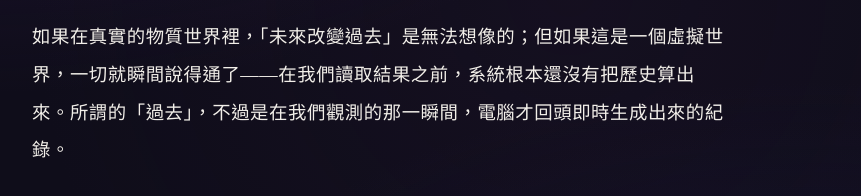
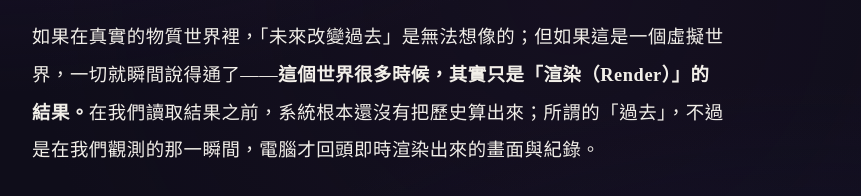
Before and after one commit to WakeLiu/WakeLiu.github.io, a plain HTML site: page posts/2026-11-17-are-we-living-in-a-simulation/index.html in a window 1280 px wide. Shown: the part 1888-2084 px from the top of the page, without its empty margins (262-1123 px from the left). Drawn offline with nearby package versions, Linux system fonts and the light colour scheme; a web font is replaced by a local one.

Commit message:
Update: 補上核心概念「這世界很多是渲染的結果」

```diff
--- a/posts/2026-11-17-are-we-living-in-a-simulation/index.html
+++ b/posts/2026-11-17-are-we-living-in-a-simulation/index.html
@@ -62,7 +62,7 @@
 <p>這已經很像電子遊戲為了節省算力所做的設計：玩家眼睛沒看向的地方，系統就不把畫面畫出來，只留下一串機率代碼；直到你轉頭看過去的那一刻，電腦才即時把實體渲染在畫面上。</p>
 <p>後來物理學家更進一步，做了「延遲選擇實驗」——先讓光子穿過雙狹縫，等它已經通過之後、撞上螢幕前的最後一瞬間，才臨時決定要不要打開儀器觀測。</p>
 <p>按照我們的常識，因在前、果在後，光子在過去穿過狹縫時到底是波還是粒子，應該早就決定了。但實驗結果卻違反了因果律：<strong>我們在「未來」才做出的觀測決定，竟然回頭改寫了光子在「過去」的歷史。</strong>只要最後一刻決定觀測，它就表現得像過去只走了一條路；只要最後一刻抹去觀測紀錄，它就表現得像過去同時走了兩條路。</p>
-<p>如果在真實的物質世界裡，「未來改變過去」是無法想像的；但如果這是一個虛擬世界，一切就瞬間說得通了——在我們讀取結果之前，系統根本還沒有把歷史算出來。所謂的「過去」，不過是在我們觀測的那一瞬間，電腦才回頭即時生成出來的紀錄。</p>
+<p>如果在真實的物質世界裡，「未來改變過去」是無法想像的；但如果這是一個虛擬世界，一切就瞬間說得通了——<strong>這個世界很多時候，其實只是「渲染（Render）」的結果。</strong>在我們讀取結果之前，系統根本還沒有把歷史算出來；所謂的「過去」，不過是在我們觀測的那一瞬間，電腦才回頭即時渲染出來的畫面與紀錄。</p>
 <blockquote><p><em>Reality is merely an illusion, albeit a very persistent one.</em> — Albert Einstein</p></blockquote>
 <p>想到這裡，或許有人會問：如果世界真的是虛擬的，那我們活著還有意義嗎？</p>
 <p>我想還是有的。無論構成這個世界的底層是原子與夸克，還是外層電腦裡的 <code>0</code> 與 <code>1</code>，此刻我們感受到的好奇、思考時的震撼，以及與身邊之人的連結，在我們的意識裡都是真實發生的。</p>
```
Also changed, not shown: 1 other file.
